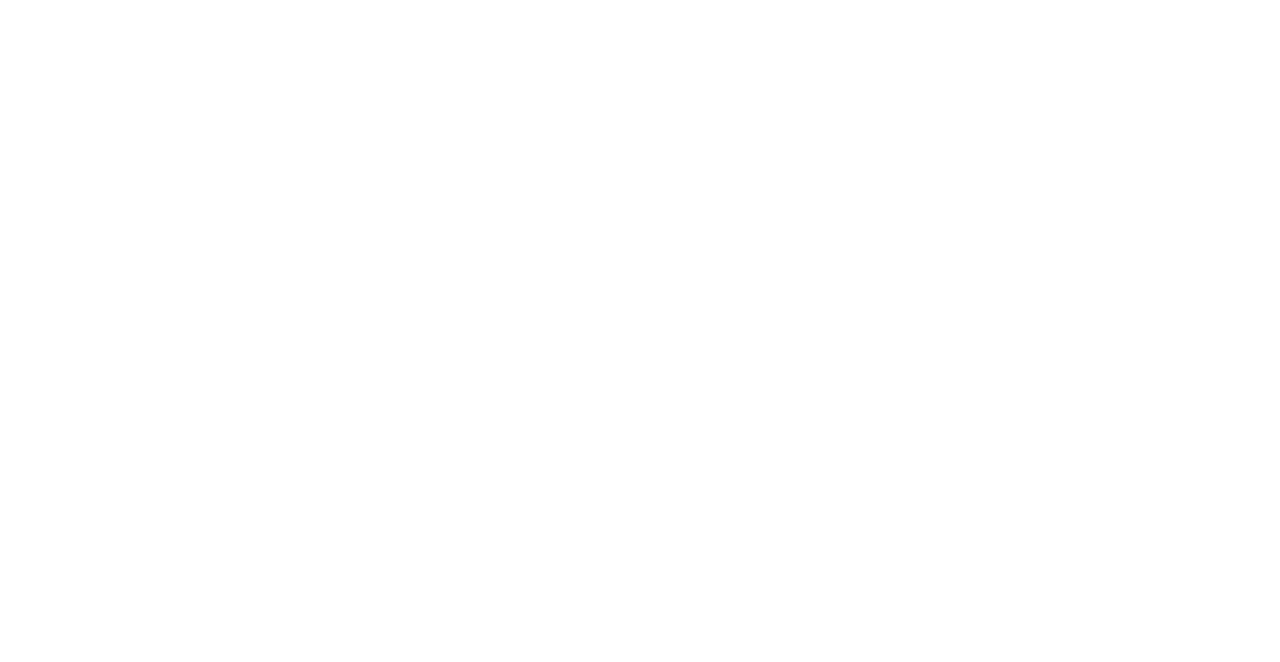
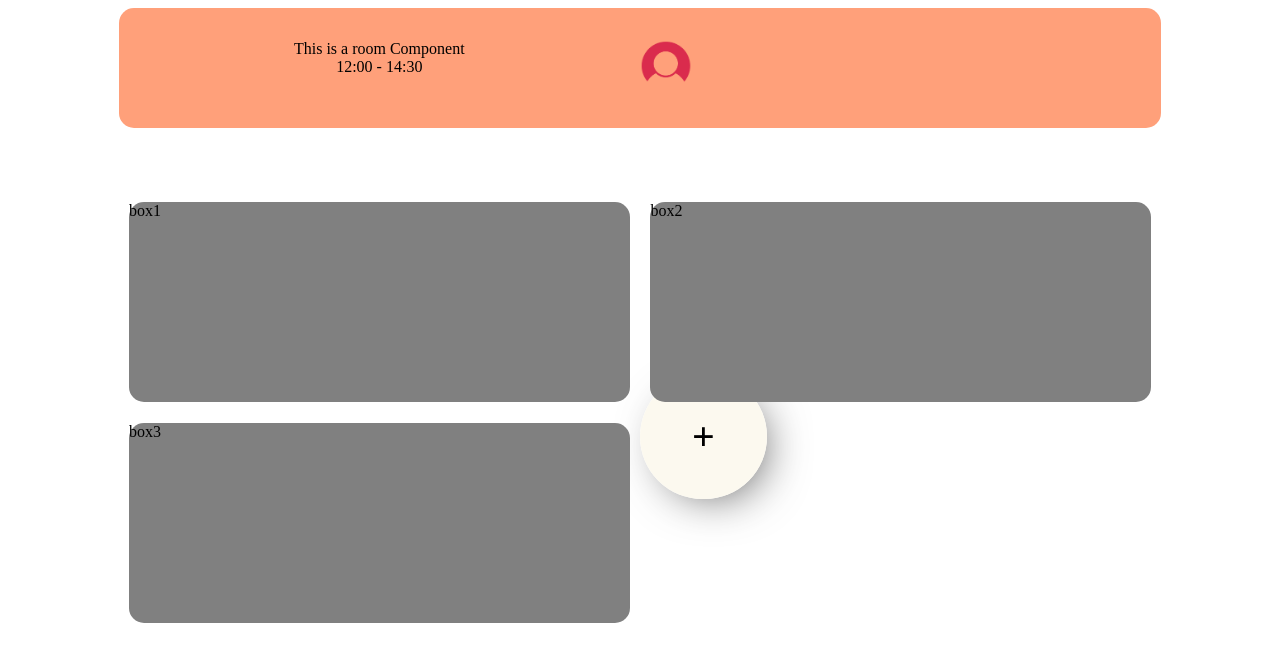
Before and after one commit to vincentrohde/steelcase-iot-client, a React (Create React App) app: page /sideboard in a window 1280 px wide. Shown: the top 662 px of the page. Built offline with nearby package versions, Linux system fonts and the light colour scheme.

Commit message:
Added Sideboard to Router, added OrderLane, Time & UserCard component (Not finished yet)

```diff
--- /dev/null
+++ b/src/components/OrderLane/OrderLane.js
@@ -0,0 +1,17 @@
+import React from 'react';
+import './OrderLane.scss';
+
+
+// this is for the component for the OrderLane
+
+const OrderLane = () => {
+    return (
+        <div className="OrderLane">
+            <div className="OrderLane-box">box1</div>
+            <div className="OrderLane-box">box2</div>
+            <div className="OrderLane-box">box3</div>
+        </div>
+    );
+};
+
+export default OrderLane;
--- /dev/null
+++ b/src/components/OrderLane/OrderLane.scss
@@ -0,0 +1,9 @@
+.OrderLane-box {
+  height: 25vh;
+  width: 48%;
+  background: grey;
+  float: left;
+  position: relative;
+  margin: 1%;
+  border-radius: 15px;
+}
--- /dev/null
+++ b/src/components/Time/Time.js
@@ -0,0 +1,13 @@
+import React from 'react';
+//import './Time.scss';
+
+
+// this is for the component for the time
+
+const Time = () => {
+    return (
+        <div className="Time">12:00 - 14:30</div>
+    );
+};
+
+export default Time;
--- /dev/null
+++ b/src/components/UserCard/UserCard.js
@@ -0,0 +1,24 @@
+import React from 'react';
+import '../AvatarIcon/AvatarIcon';
+import '../Rooms/Rooms';
+import AvatarIcon from "../AvatarIcon/AvatarIcon";
+import Rooms from "../Rooms/Rooms";
+import Time from "../Time/Time";
+import './UserCard.scss';
+
+
+const UserCard = () => {
+    return (
+        <div className="UserCard">
+            <div className="box-left">
+                <Rooms/>
+                <Time/>
+            </div>
+            <div className="box-right">
+                <AvatarIcon/>
+            </div>
+        </div>
+    );
+};
+
+export default UserCard;
--- /dev/null
+++ b/src/components/UserCard/UserCard.scss
@@ -0,0 +1,20 @@
+.UserCard {
+  height: 15vh;
+  background: lightsalmon;
+  border-radius: 15px;
+}
+
+.box-left {
+  height: 100%;
+  width: 50%;
+  float: left;
+  margin: 2em 0;
+  text-align: center;
+}
+
+.box-right {
+  height: 100%;
+  width: 50%;
+  float: right;
+  margin: 2em 0;
+}
--- a/src/routers/AppRouter.js
+++ b/src/routers/AppRouter.js
@@ -4,6 +4,7 @@
 import DashboardPage from '../routes/Dashboard/Dashboard';
 import CreateOrderPage from '../routes/CreateOrder/CreateOrder';
 import IntroPage from '../routes/IntroPage/IntroPage';
+import Sideboard from "../routes/Sideboard/Sideboard";
 
 class AppRouter extends Component {
 
@@ -19,6 +20,7 @@
                     <Route exact path="/" component={DashboardPage} />
                     <Route exact path="/intro" component={IntroPage} />
                     <Route exact path="/create" component={CreateOrderPage} />
+                    <Route exact path="/sideboard" component={Sideboard} />
                 </Switch>
             </BrowserRouter>
         );
--- a/src/routes/IntroPage/IntroPage.js
+++ b/src/routes/IntroPage/IntroPage.js
@@ -1,6 +1,7 @@
 import React, { Component } from 'react';
 
 import CTAButton from '../../components/CTAButton/CTAButton';
+import Headline from '../../components/Headline/Headline';
 
 class IntroPage extends Component {
     constructor(props) {
@@ -16,6 +17,7 @@
         return (
             <div className="Page">
                 <div className="container">
+                    <Headline/>
                     <h1 className="title">Willkommen bei Smartchairs</h1>
                     <p className="description">Introtext</p>
                     <CTAButton/>
--- /dev/null
+++ b/src/routes/Sideboard/Sideboard.js
@@ -0,0 +1,32 @@
+import React, { Component } from 'react';
+
+import UserCard from '../../components/UserCard/UserCard';
+import OrderLane from '../../components/OrderLane/OrderLane';
+import AddButton from '../../components/AddButton/AddButton';
+
+class Sideboard extends Component {
+    constructor(props) {
+        super();
+        this.props = props;
+    }
+
+    componentDidMount() {
+        document.title = 'Sideboard';
+    }
+
+    render() {
+        return (
+            <div className="Page">
+                <div className="container">
+                    <UserCard/>
+                    <div className="Sideboard-order">
+                        <OrderLane/>
+                        <AddButton/>
+                    </div>
+                </div>
+            </div>
+        )
+    }
+}
+
+export default Sideboard;
```
